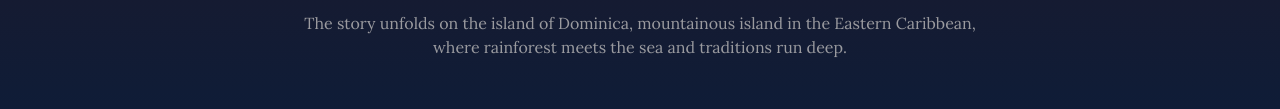
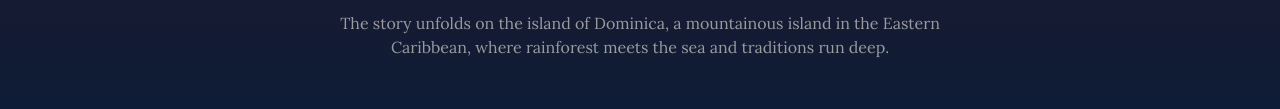
Before and after one commit to JoshuaFrancis/Secrets-of-Pagua-Bay, an Astro site: page /the-world in a window 1280 px wide. Shown: the part 329-438 px from the top of the page. Built offline with nearby package versions, Linux system fonts and the light colour scheme; Astro itself is replaced by a stand-in of ours; a web font is replaced by a local one.

Commit message:
Fix grammar: a mountainous island

```diff
--- a/src/pages/the-world.astro
+++ b/src/pages/the-world.astro
@@ -31,8 +31,7 @@ const glossaryTerms = [
         <span class="text-amber italic">Nature Isle</span>
       </h1>
       <p class="text-salt/60 max-w-2xl mx-auto section-fade">
-        The story unfolds on the island of Dominica,
-        mountainous island in the Eastern Caribbean, where rainforest meets the sea and
+        The story unfolds on the island of Dominica, a mountainous island in the Eastern Caribbean, where rainforest meets the sea and
         traditions run deep.
       </p>
     </div>
```
